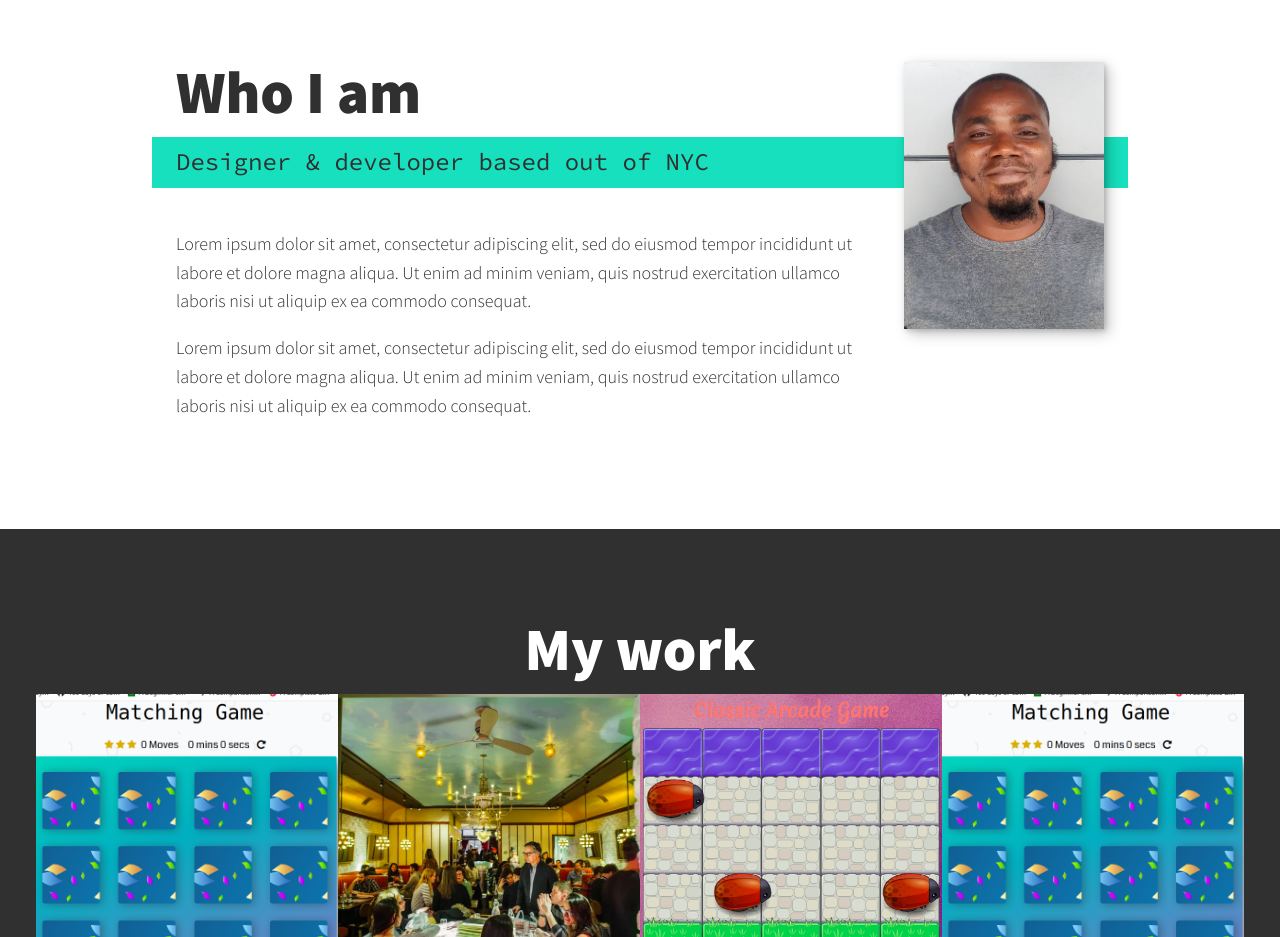
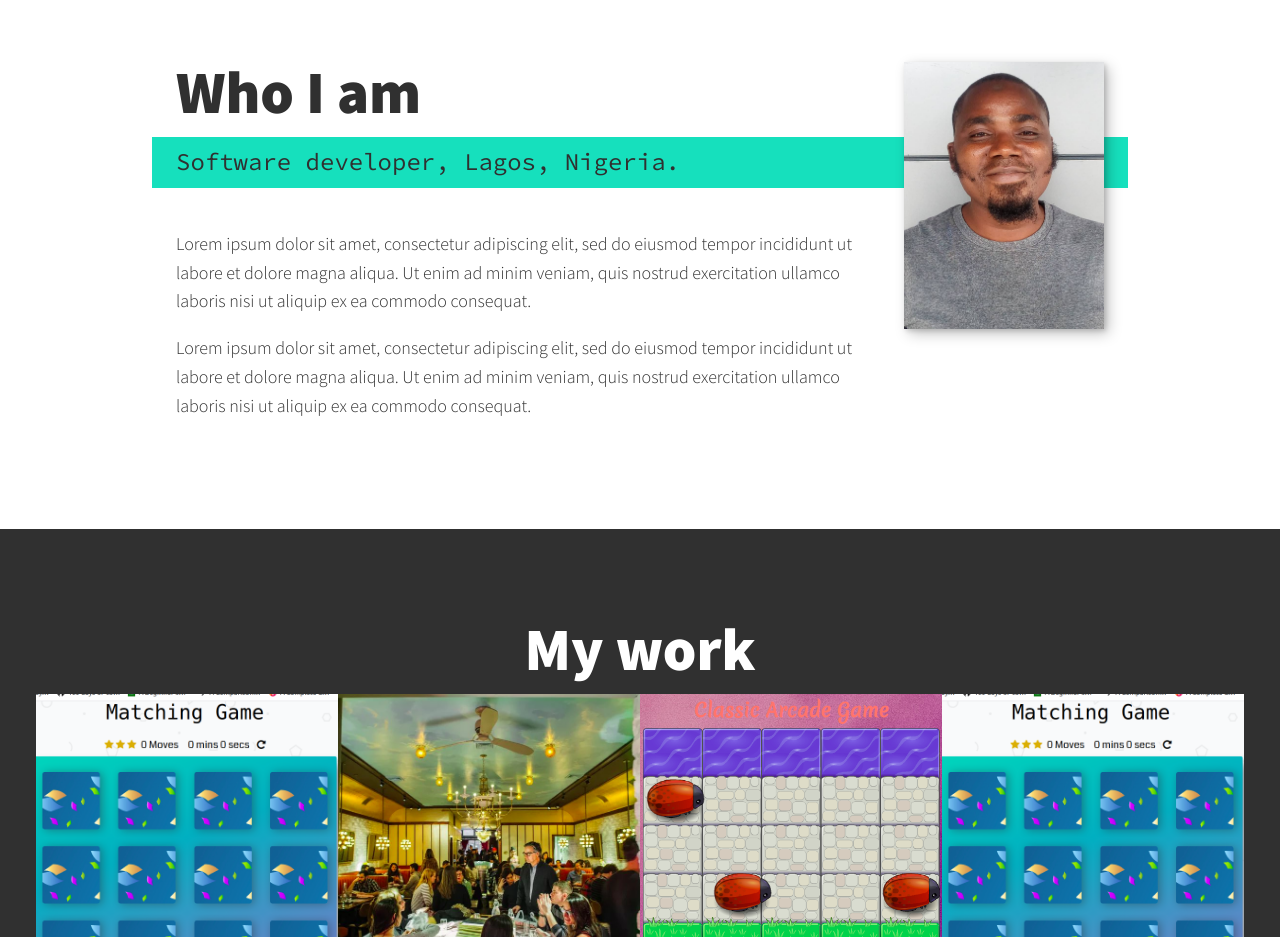
Before and after one commit to marusoft/marusoft-portfolio, a plain HTML site: page index.html in a window 1280 px wide. Shown: the part 1280-2217 px from the top of the page. Drawn offline with nearby package versions, Linux system fonts and the light colour scheme.

Commit message:
change role and add porfolio link to readme

```diff
--- a/index.html
+++ b/index.html
@@ -69,7 +69,7 @@
         <!-- About me -->
         <section class="about-me" id="about">
            <h2 class="section__title section__title--about">Who I am</h2>
-           <p class="section__subtitle section__subtitle--about">Designer & developer based out of NYC</p>
+           <p class="section__subtitle section__subtitle--about">Software developer, Lagos, Nigeria.</p>
 
            <div class="about-me__body">
                <p>Lorem ipsum dolor sit amet, consectetur adipiscing elit, sed do eiusmod tempor incididunt ut labore et dolore magna aliqua. Ut enim ad minim veniam, quis nostrud exercitation ullamco laboris nisi ut aliquip ex ea commodo consequat.</p>
```
Also changed, not shown: 1 other file.
